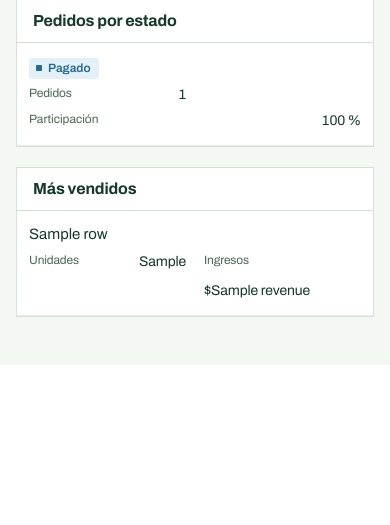
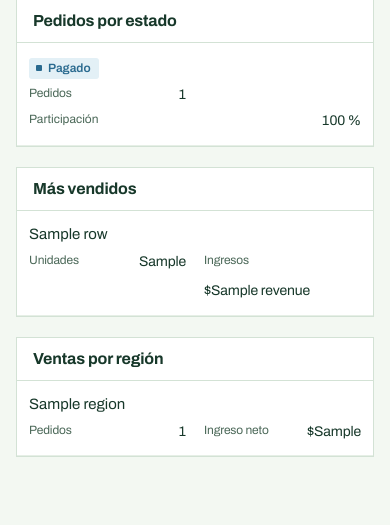
Before and after one commit to AlexNvdz/Mercado-Express, a Django app: template front-end/templates/adminpanel/home.html in a window 390 px wide. Shown: the part 1171-1696 px from the top of the page. Before the commit the page ends 1536 px from the top, so only its background shows below. Run offline with Django 5.2, Linux system fonts and the light colour scheme; the template is opened without the code that fills it: most values are stand-ins (such as "Sample title", 1, 10 or a date in 2020); parts of the project's set-up code (start-up, migrations or seed data) failed here and were passed over.

Commit message:
feat(front-end): "Ventas por región" card on the staff dashboard
Shows the top 10 regions (orders and net revenue) next to the best sellers,
and hides the card when the backend sends no regions. Rows stack as cards on
phones.

Co-Authored-By: Claude Opus 5.5 <noreply@anthropic.com>

```diff
--- a/front-end/services/mock_data.py
+++ b/front-end/services/mock_data.py
@@ -252,6 +252,10 @@ MOCK_REPORT_SUMMARY = {
         {"product_id": "00000000-0000-0000-0000-000000000202", "name": "Aceite vegetal 1L", "sku": "SKU-ACE-001", "units_sold": 1, "revenue": "12900.00"},
         {"product_id": "00000000-0000-0000-0000-000000000206", "name": "Leche entera 1L", "sku": "SKU-LEC-001", "units_sold": 1, "revenue": "4500.00"},
     ],
+    # Both seed orders ship to MOCK_ADDRESSES[0].
+    "sales_by_region": [
+        {"region": "Bogotá D.C.", "net_revenue": "30600.00", "order_count": 2},
+    ],
     "customer_count": 2,
     "product_count": 8,
     "generated_at": "2026-10-06T00:00:00Z",
--- a/front-end/templates/adminpanel/home.html
+++ b/front-end/templates/adminpanel/home.html
@@ -111,6 +111,7 @@
     </div>
 </div>
 
+<div{% if stats.sales_by_region %} class="sheets sheets--even"{% endif %}>
 <section class="sheet" aria-labelledby="top-title">
         <div class="sheet__head"><h2 class="sheet__title" id="top-title">Más vendidos</h2></div>
         {% if stats.top_products %}
@@ -126,4 +127,19 @@
         <div class="sheet-empty"><h2>Todavía no hay ventas</h2><p>El ranking se arma con los pedidos pagados.</p></div>
         {% endif %}
     </section>
+
+    {% if stats.sales_by_region %}
+    <section class="sheet" aria-labelledby="region-title">
+        <div class="sheet__head"><h2 class="sheet__title" id="region-title">Ventas por región</h2></div>
+        <table class="ledger">
+            <thead><tr><th>Región</th><th class="num">Pedidos</th><th class="num">Ingreso neto</th></tr></thead>
+            <tbody>
+                {% for row in stats.sales_by_region %}
+                <tr><td class="lead">{{ row.region }}</td><td class="num" data-label="Pedidos">{{ row.order_count|money }}</td><td class="num" data-label="Ingreso neto">${{ row.net_revenue|money }}</td></tr>
+                {% endfor %}
+            </tbody>
+        </table>
+    </section>
+    {% endif %}
+</div>
 {% endblock %}
```
Also changed, not shown: front-end/apps/adminpanel/tests/test_views.py (+17 -0 lines), front-end/services/reports.py (+9 -1 lines), front-end/tests/test_reports_service.py (+13 -0 lines).
